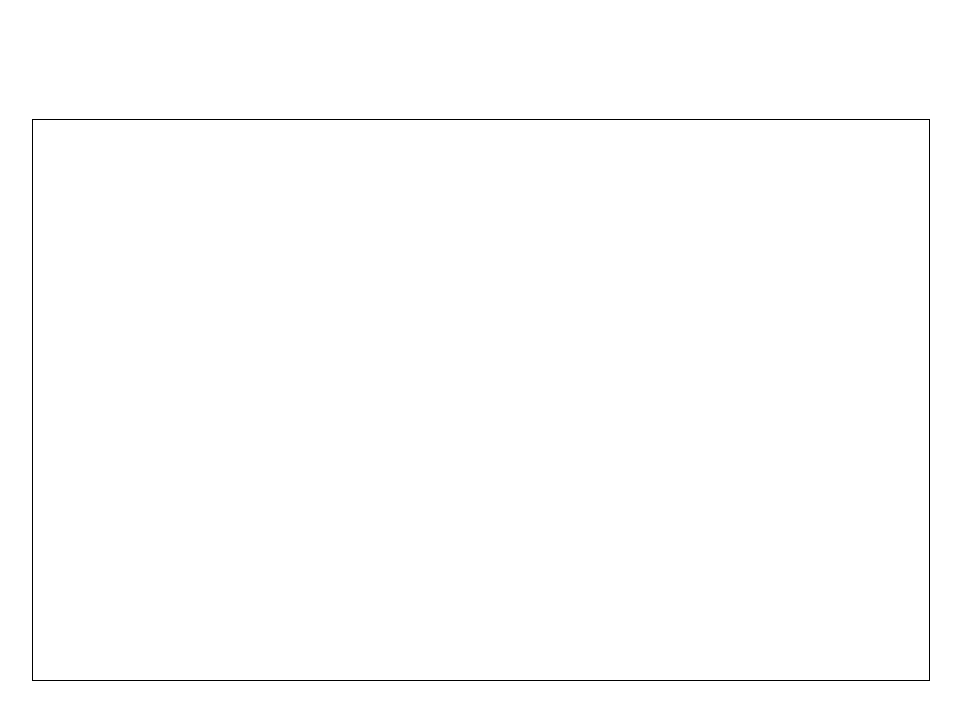
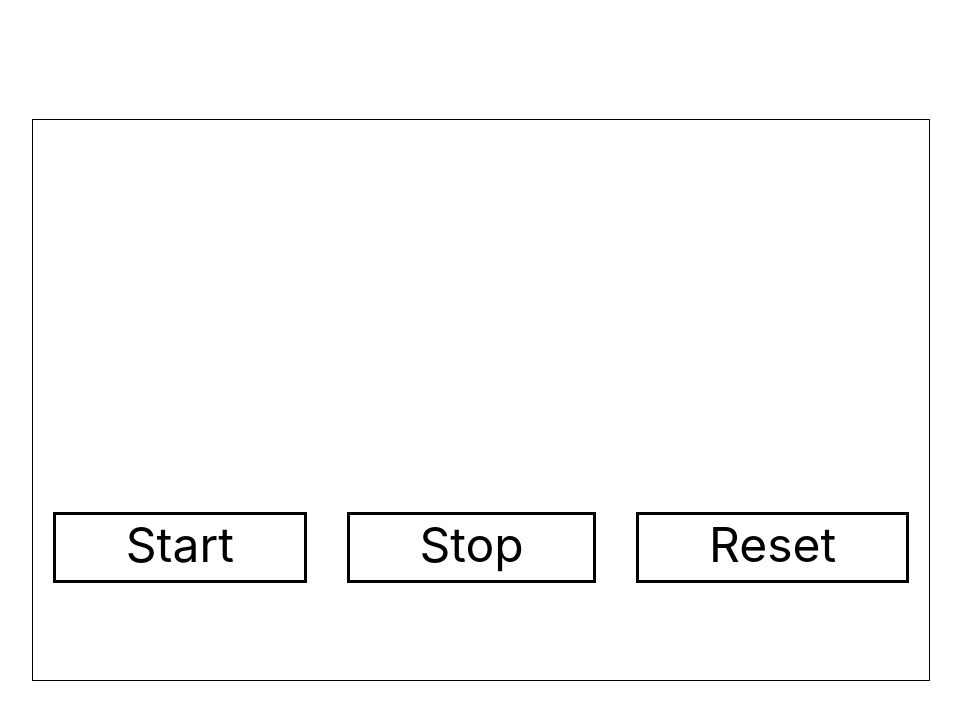
Before and after one commit to kevinmsavsani/TDD-timer, a React (Create React App) app: page / in a window 1280 px wide. Shown: the top 720 px of the page, without its empty margins (159-1120 px from the left). Built offline with nearby package versions, Linux system fonts and the light colour scheme.

Commit message:
TimerButton Component added

```diff
--- a/src/component/Timer/Timer.css
+++ b/src/component/Timer/Timer.css
@@ -3,4 +3,21 @@
 	border: var(--timer-border);
 	height: var(--timer-height);
 	width: var(--timer-width);
-}
+  }
+
+  .time-display {
+	height: 70%;
+	font-size: 5em;
+	display: flex;
+	justify-content: center;
+	margin-left: auto;
+	flex-direction: column;
+	align-items: center;
+  }
+
+  .timer-button-container {
+	display: flex;
+	flex-direction: row;
+	justify-content: center;
+	height: 30%;
+  }
--- a/src/component/Timer/Timer.js
+++ b/src/component/Timer/Timer.js
@@ -1,4 +1,5 @@
 import React, { Component } from 'react';
+import TimerButton from '../TimerButton/TimerButton';
 import './Timer.css';
 
 class Timer extends Component {
@@ -24,7 +25,16 @@
   }
 
   render = () => {
-    return <div className="timer-container" />;
+    return (
+      <div className="timer-container">
+        <div className="time-display"></div>
+        <div className="timer-button-container">
+          <TimerButton buttonAction={this.startTimer} buttonValue={'Start'} />
+          <TimerButton buttonAction={this.stopTimer} buttonValue={'Stop'} />
+          <TimerButton buttonAction={this.resetTimer} buttonValue={'Reset'} />
+        </div>
+      </div>
+    );
   };
 }
 
--- a/src/component/TimerButton/TimerButton.css
+++ b/src/component/TimerButton/TimerButton.css
@@ -0,0 +1,12 @@
+.button-container {
+    flex: 1 1 auto;
+    text-align: center;
+    margin: 0px 20px;
+    border: var(--button-border);
+    font-size: var(--button-text-size);
+    height: 65px;
+  }
+
+  .button-container:hover {
+    cursor: pointer;
+  }
--- a/src/component/TimerButton/TimerButton.js
+++ b/src/component/TimerButton/TimerButton.js
@@ -1,8 +1,16 @@
-import React, { Component } from 'react';
+import React from 'react';
+import PropTypes from 'prop-types';
 import './TimerButton.css';
 
-class TimerButton extends Component {
+const TimerButton = ({ buttonAction, buttonValue }) => (
+  <div className="button-container">
+    <p className="button-value">{buttonValue}</p>
+  </div>
+);
 
-}
+TimerButton.propTypes = {
+  buttonAction: PropTypes.func.isRequired,
+  buttonValue: PropTypes.string.isRequired,
+};
 
 export default TimerButton;
--- a/src/index.css
+++ b/src/index.css
@@ -1,18 +1,36 @@
+body {
+	margin: 0;
+	font-family: -apple-system, BlinkMacSystemFont, 'Segoe UI', 'Roboto', 'Oxygen',
+	  'Ubuntu', 'Cantarell', 'Fira Sans', 'Droid Sans', 'Helvetica Neue',
+	  sans-serif;
+	-webkit-font-smoothing: antialiased;
+	-moz-osx-font-smoothing: grayscale;
+  }
+
+  code {
+	font-family: source-code-pro, Menlo, Monaco, Consolas, 'Courier New',
+	  monospace;
+  }
+
   :root {
-	--timer-background-color: #FFFFFF;
 	--timer-border: 1px solid #000000;
 	--timer-height: 70%;
 	--timer-width: 70%;
+
+	--button-border: 3px solid #000000;
+	--button-text-size: 3em;
   }
 
-body, div, p {
+  body,
+  div,
+  p {
 	margin: 0;
 	padding: 0;
   }
 
   @media screen and (max-width: 1024px) {
 	:root {
-		--timer-height: 100%;
-		--timer-width: 100%;
+	  --timer-height: 80%;
+	  --timer-width: 80%;
 	}
   }
```
Also changed, not shown: 1 other file (tests, documents, lock files or other folders). Lines whose indentation alone changed are shown as unchanged.
